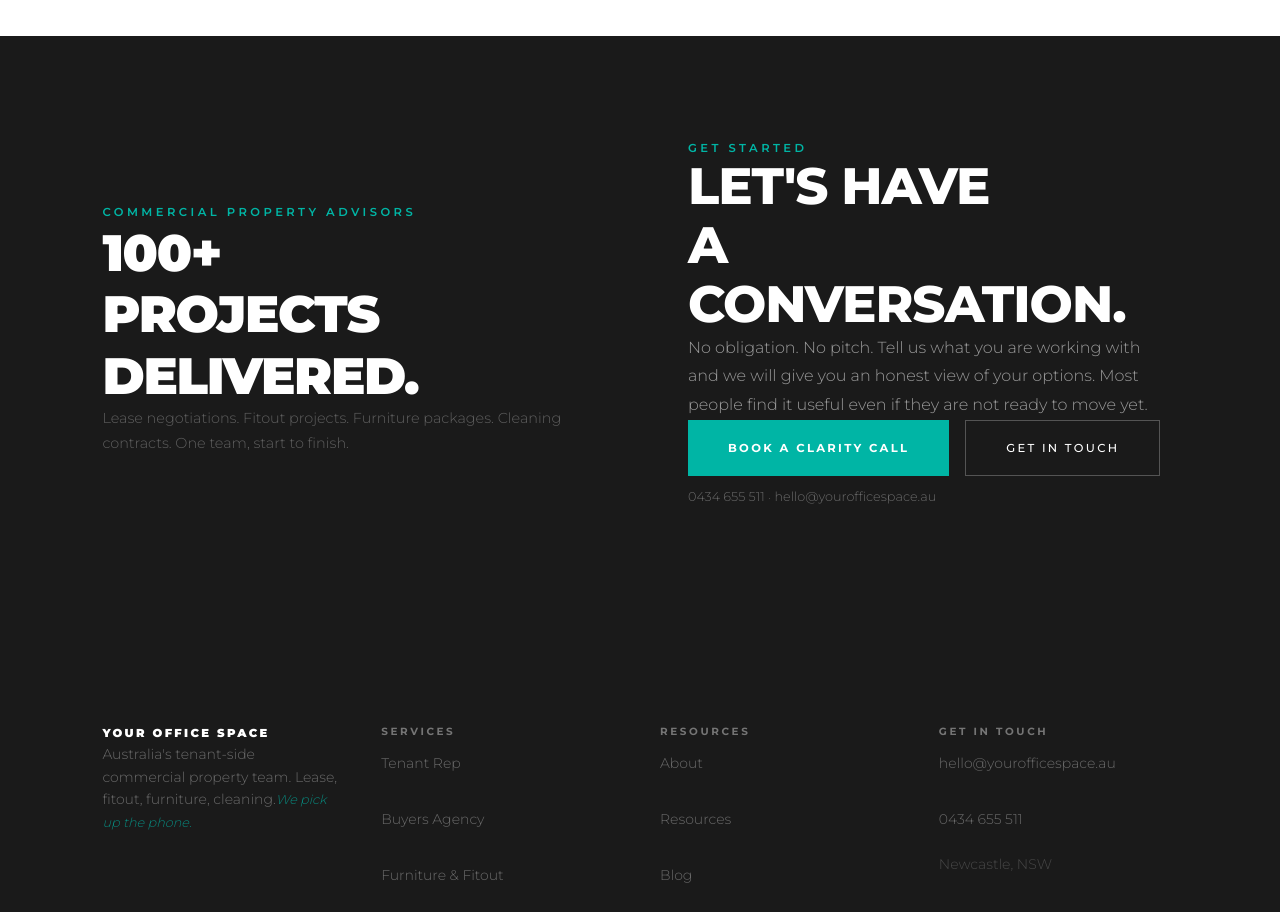
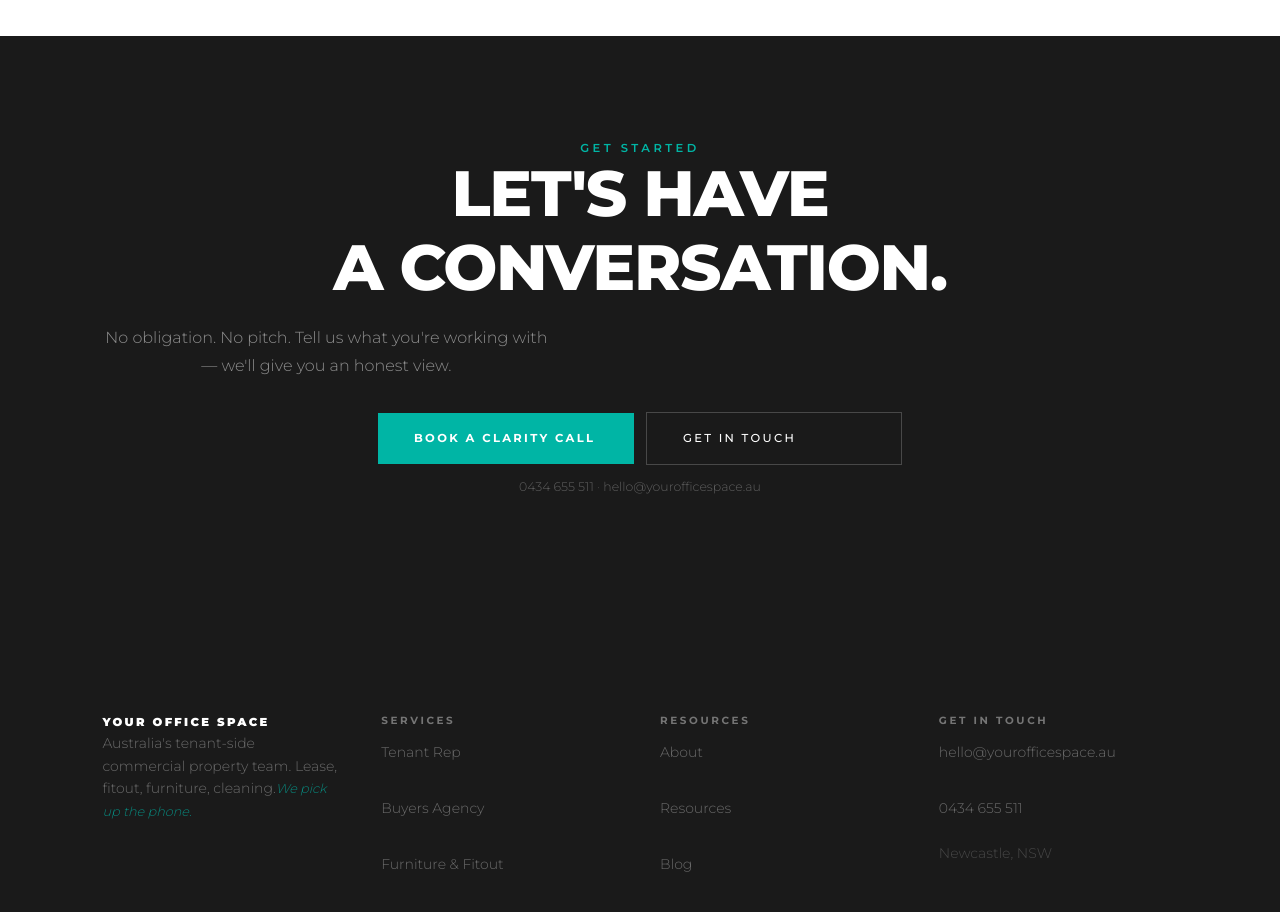
Before and after one commit to yossy-jk/yos-website, a Next.js app: page / in a window 1280 px wide. Shown: the part 5300-6212 px from the top of the page. Built offline with nearby package versions, Linux system fonts and the light colour scheme.

Commit message:
CTA section rebuilt: centred layout (no stat block), compact buttons with minWidth (not full-width), body text shortened to 1 sentence. Clean and corporate.

```diff
--- a/src/app/page.tsx
+++ b/src/app/page.tsx
@@ -341,59 +341,39 @@ export default function Home() {
         </div>
       </section>
 
-      {/* ─── CTA ───────────────────────────────────── dark, team-focused */}
-      <section className="bg-near-black" style={{ paddingTop: 'clamp(3rem,8vw,10rem)', paddingBottom: 'clamp(3rem,8vw,10rem)' }}>
-        <div className={WRAP} style={{ paddingLeft: PAD, paddingRight: PAD }}>
-          <div className="grid grid-cols-1 lg:grid-cols-2 gap-12 lg:gap-24 items-center">
-
-            {/* On mobile: text first, stat block second */}
-            <FadeIn className="order-2 lg:order-1">
-              <div className="flex flex-col justify-center">
-                <p style={{ fontSize: '0.72rem', letterSpacing: '0.3em', textTransform: 'uppercase' }} className="text-teal font-semibold mb-8">
-                  Commercial Property Advisors
+      {/* ─── CTA ───────────────────────────────────── dark, clean, centred */}
+      <section className="bg-near-black" style={{ paddingTop: 'clamp(4rem,8vw,10rem)', paddingBottom: 'clamp(4rem,8vw,10rem)' }}>
+        <div className={`${WRAP} text-center`} style={{ paddingLeft: PAD, paddingRight: PAD }}>
+          <FadeIn>
+            <p style={{ fontSize: '0.72rem', letterSpacing: '0.3em', textTransform: 'uppercase' }} className="text-teal font-semibold mb-4">
+              Get started
             </p>
-                <p className="text-white font-black uppercase leading-none tracking-tight"
-                  style={{ fontSize: 'clamp(1.5rem,4vw,4rem)', lineHeight: 1.2 }}>
-                  100+<br />projects<br />delivered.
-                </p>
-                <p className="text-white/30 font-light mt-6" style={{ fontSize: '0.9rem', lineHeight: 1.7 }}>
-                  Lease negotiations. Fitout projects. Furniture packages. Cleaning contracts. One team, start to finish.
-                </p>
-              </div>
-            </FadeIn>
-
-            {/* Right on desktop, first on mobile */}
-            <FadeIn delay={120} className="order-1 lg:order-2">
-              <div>
-                <p style={{ fontSize: '0.72rem', letterSpacing: '0.3em', textTransform: 'uppercase' }} className="text-teal font-semibold mb-6">Get started</p>
-                <h2 className="text-white font-black uppercase leading-tight tracking-tight mb-8"
-                  style={{ fontSize: 'clamp(1.75rem,4vw,4rem)' }}>
+            <h2 className="text-white font-black uppercase leading-tight tracking-tight mx-auto"
+              style={{ fontSize: 'clamp(2rem,5vw,5rem)', marginBottom: '1.25rem' }}>
               Let&apos;s have<br />a conversation.
             </h2>
-                <p className="text-white/55 font-light leading-relaxed mb-12"
-                  style={{ fontSize: '1rem', lineHeight: 1.8, maxWidth: '30rem' }}>
-                  No obligation. No pitch. Tell us what you are working with and we will give you an honest view of your options. Most people find it useful even if they are not ready to move yet.
+            <p className="text-white/50 font-light leading-relaxed mx-auto"
+              style={{ fontSize: '1rem', lineHeight: 1.75, maxWidth: '28rem', marginBottom: '2rem' }}>
+              No obligation. No pitch. Tell us what you&apos;re working with — we&apos;ll give you an honest view.
             </p>
-                <div className="flex flex-col sm:flex-row gap-4">
+            <div className="flex flex-col sm:flex-row gap-3 justify-center items-center">
               <a href={HUBSPOT.bookingUrl} target="_blank" rel="noopener noreferrer"
                 className="bg-teal text-white font-bold no-underline text-center hover:bg-dark-teal transition-colors"
-                    style={{ padding: '1.1rem 2.5rem', fontSize: '0.72rem', letterSpacing: '0.2em', textTransform: 'uppercase' }}>
+                style={{ padding: '1rem 2.25rem', fontSize: '0.72rem', letterSpacing: '0.2em', textTransform: 'uppercase', minWidth: '16rem' }}>
                 Book a Clarity Call
               </a>
               <Link href="/contact"
                 className="text-white font-medium no-underline text-center hover:text-teal transition-colors"
-                    style={{ padding: '1.1rem 2.5rem', fontSize: '0.72rem', letterSpacing: '0.2em', textTransform: 'uppercase', border: '1px solid rgba(255,255,255,0.25)' }}>
+                style={{ padding: '1rem 2.25rem', fontSize: '0.72rem', letterSpacing: '0.2em', textTransform: 'uppercase', border: '1px solid rgba(255,255,255,0.2)', minWidth: '16rem' }}>
                 Get in Touch
               </Link>
             </div>
-                <p className="text-white/25 font-light mt-10" style={{ fontSize: '0.8rem' }}>
-                  <a href={`tel:${CONTACT.phone.replace(/\s/g,'')}`} className="text-white/35 no-underline hover:text-white/70 transition-colors">{CONTACT.phone}</a>
+            <p className="text-white/20 font-light mt-8" style={{ fontSize: '0.78rem' }}>
+              <a href={`tel:${CONTACT.phone.replace(/\s/g,'')}`} className="text-white/30 no-underline hover:text-white/60 transition-colors">{CONTACT.phone}</a>
               {' · '}
-                  <a href="mailto:hello@yourofficespace.au" className="text-white/35 no-underline hover:text-white/70 transition-colors">hello@yourofficespace.au</a>
+              <a href="mailto:hello@yourofficespace.au" className="text-white/30 no-underline hover:text-white/60 transition-colors">hello@yourofficespace.au</a>
             </p>
-              </div>
           </FadeIn>
-          </div>
         </div>
       </section>
 
```
Lines whose indentation alone changed are shown as unchanged.
